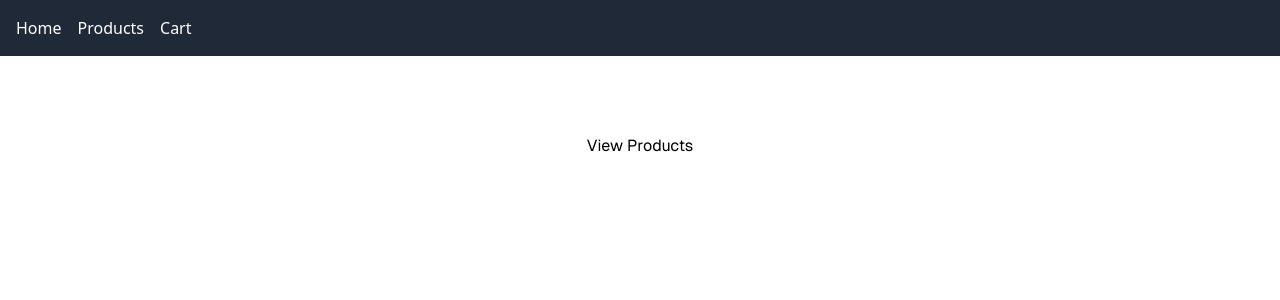
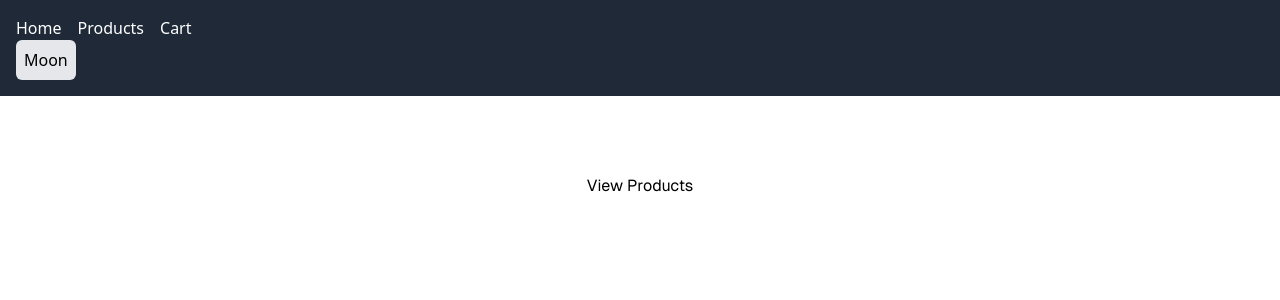
Before and after one commit to nelg62/EcommerseWebsiteNextjsTypescript, a Next.js app: page / in a window 1280 px wide. Shown: the top 300 px of the page. Built offline with nearby package versions, Linux system fonts and the light colour scheme.

Commit message:
basic light and dark theme toggle working will need to work on this

```diff
--- a/package.json
+++ b/package.json
@@ -16,6 +16,7 @@
     "dotenv": "^16.4.5",
     "mysql2": "^3.11.3",
     "next": "^15.0.0",
+    "next-themes": "^0.4.4",
     "pg": "^8.13.1",
     "pg-hstore": "^2.3.4",
     "react": "19.0.0-rc-65a56d0e-20241020",
--- a/src/app/globals.css
+++ b/src/app/globals.css
@@ -19,3 +19,7 @@ body {
   background: var(--background);
   font-family: Arial, Helvetica, sans-serif;
 } */
+
+html {
+  @apply bg-white text-black dark:bg-gray-900 dark:text-white;
+}
--- a/src/app/layout.tsx
+++ b/src/app/layout.tsx
@@ -3,6 +3,7 @@ import localFont from "next/font/local";
 import "./globals.css";
 import NavBar from "@/components/NavBar";
 import { CartProvider } from "@/context/CartContext";
+import { ThemeProvider } from "next-themes";
 
 const geistSans = localFont({
   src: "./fonts/GeistVF.woff",
@@ -30,10 +31,12 @@ export default function RootLayout({
       <body
         className={`${geistSans.variable} ${geistMono.variable} antialiased`}
       >
-        <CartProvider>
-          <NavBar />
-          {children}
-        </CartProvider>
+        <ThemeProvider attribute="class" defaultTheme="system">
+          <CartProvider>
+            <NavBar />
+            {children}
+          </CartProvider>
+        </ThemeProvider>
       </body>
     </html>
   );
--- a/src/components/NavBar.tsx
+++ b/src/components/NavBar.tsx
@@ -1,6 +1,7 @@
 // https://stackademic.com/blog/how-to-create-a-nav-bar-component-using-react-with-typescript
 
 import Link from "next/link";
+import ThemeToggle from "./ThemeToggle";
 
 const NavBar = () => {
   console.log("NavBar rendered");
@@ -23,6 +24,7 @@ const NavBar = () => {
           </Link>
         </li>
       </ul>
+      <ThemeToggle />
     </nav>
   );
 };
--- /dev/null
+++ b/src/components/ThemeToggle.tsx
@@ -0,0 +1,22 @@
+"use client";
+
+import { useTheme } from "next-themes";
+import { useEffect, useState } from "react";
+
+export default function ThemeToggle() {
+  const { theme, setTheme } = useTheme();
+  const [mounted, setMounted] = useState(false);
+
+  useEffect(() => setMounted(true), []);
+
+  if (!mounted) return null;
+
+  return (
+    <button
+      onClick={() => setTheme(theme === "dark" ? "light" : "dark")}
+      className="p-2 rounded-md bg-gray-200 dark:bg-gray-800 hover:bg-gray-300 dark:hover:bg-gray-700 transition"
+    >
+      {theme === "dark" ? <p>Sun</p> : <p>Moon</p>}
+    </button>
+  );
+}
--- a/tailwind.config.ts
+++ b/tailwind.config.ts
@@ -6,6 +6,7 @@ const config: Config = {
     "./src/components/**/*.{js,ts,jsx,tsx,mdx}",
     "./src/app/**/*.{js,ts,jsx,tsx,mdx}",
   ],
+  darkMode: "class", // This tells Tailwind to use the "class" method for dark mode
   theme: {
     extend: {
       colors: {
```
Also changed, not shown: 1 other file (tests, documents, lock files or other folders).
